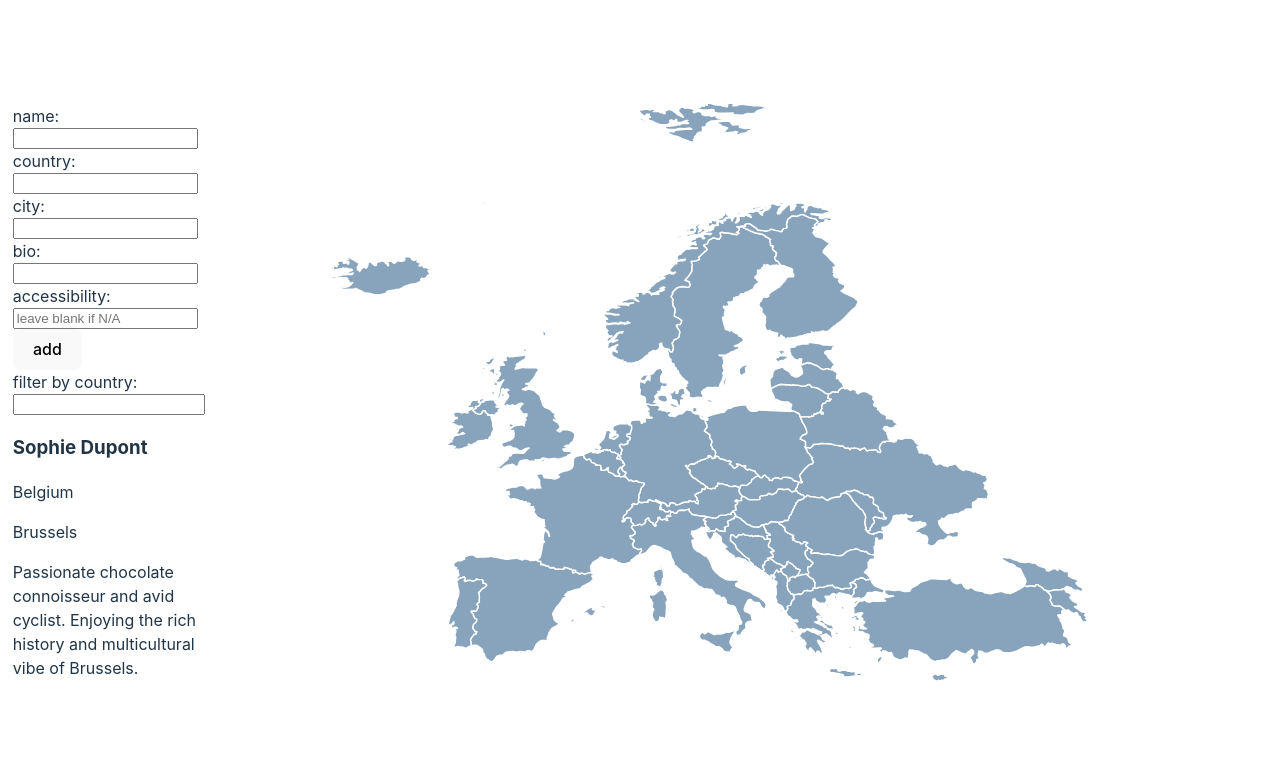
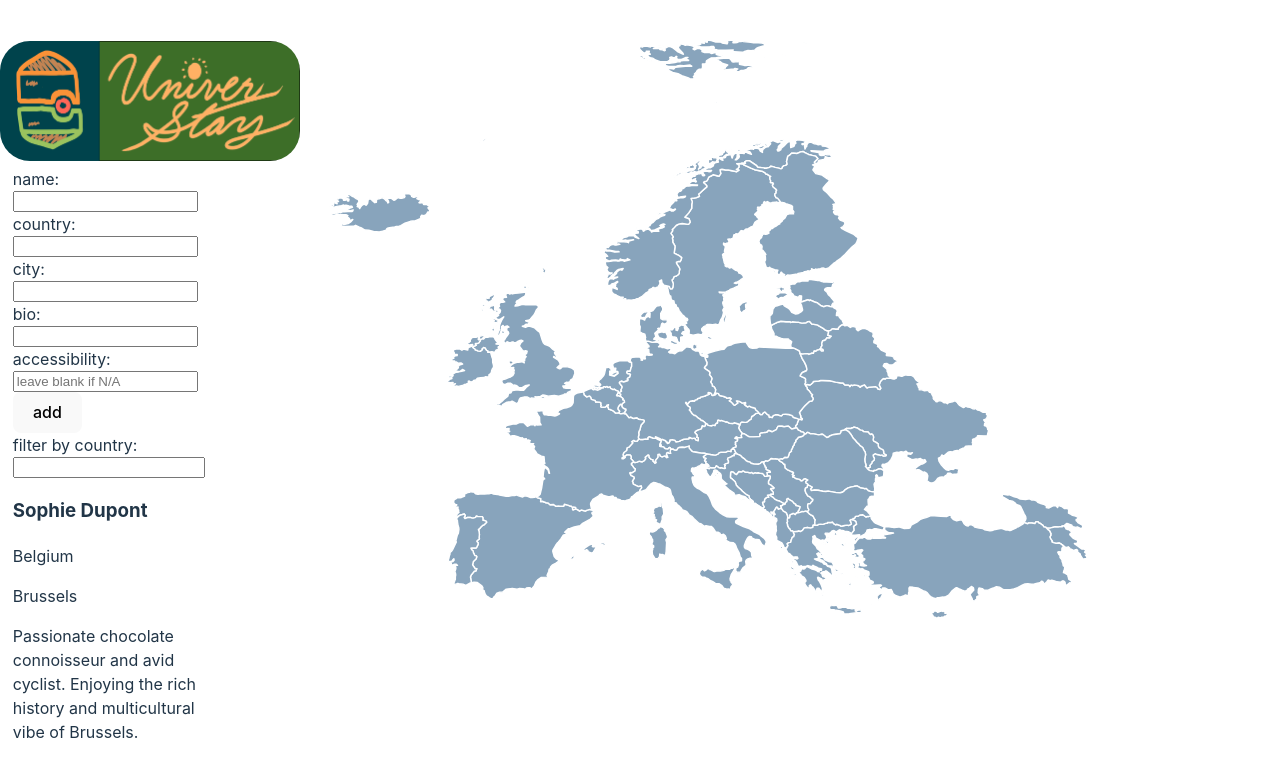
Before and after one commit to rngrlee/hackcamp-2023, a React (Vite) app in the folder universtay/: page / in a window 1280 px wide. Shown: the top 776 px of the page. Built offline with nearby package versions, Linux system fonts and the light colour scheme; data requests are answered from the project's data file.

Commit message:
Added favicon and logo

```diff
--- a/universtay/index.html
+++ b/universtay/index.html
@@ -2,9 +2,9 @@
 <html lang="en">
   <head>
     <meta charset="UTF-8" />
-    <link rel="icon" type="image/svg+xml" href="/vite.svg" />
+    <link rel="icon" type="image/svg+xml" href="/Logo_alpha.png" />
     <meta name="viewport" content="width=device-width, initial-scale=1.0" />
-    <title>Vite + React</title>
+    <title>Universtay</title>
   </head>
   <body>
     <div id="root"></div>
--- a/universtay/src/App.css
+++ b/universtay/src/App.css
@@ -33,3 +33,8 @@
   width: 10vw;
   padding-right: 200px;
 }
+
+.logo {
+  width: 300px;
+  border-radius: 30px;
+}
--- a/universtay/src/App.jsx
+++ b/universtay/src/App.jsx
@@ -7,6 +7,8 @@ import Filter from './components/Filter'
 import hostService from './services/hostService'
 import HostForm from './components/hostForm'
 import Map from './components/Map'
+
+import logo from './assets/Title-logo-with-background.png'
 
 function App() {
   const [hosts, setHosts] = useState([])
@@ -89,7 +91,9 @@ function App() {
 
   return (
     <div className='total-app'>
+
     <div className='app-left'>
+      <img className='logo' src={logo}></img>
       <HostForm
       addNewHost={addNewHost}
       newName={newName}
```
Also changed, not shown: universtay/public/Logo_alpha.png (added), universtay/src/assets/Title-logo-with-background.png (added).
